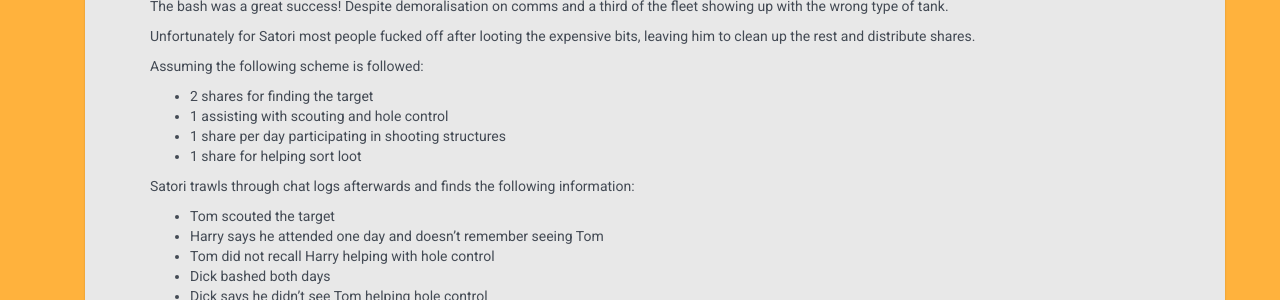
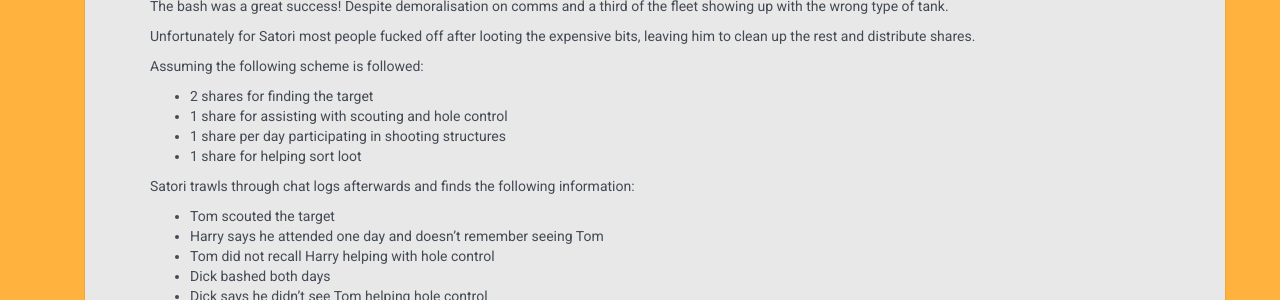
Before and after one commit to all-out/guides, a Jekyll site: the page built from _guides/applying.md, in a window 1280 px wide and 900 px high, scrolled down 1581 px. Shown: the part 152-452 px from the top of the window. Built offline with Jekyll 4.4.1, drawn with Linux system fonts in a browser that asks for light colours.

Commit message:
Update applying.md

```diff
--- a/_guides/applying.md
+++ b/_guides/applying.md
@@ -74,7 +74,7 @@ Unfortunately for Satori most people fucked off after looting the expensive bits
 Assuming the following scheme is followed:
 
 * 2 shares for finding the target
-* 1 assisting with scouting and hole control
+* 1 share for assisting with scouting and hole control
 * 1 share per day participating in shooting structures
 * 1 share for helping sort loot
 
```
